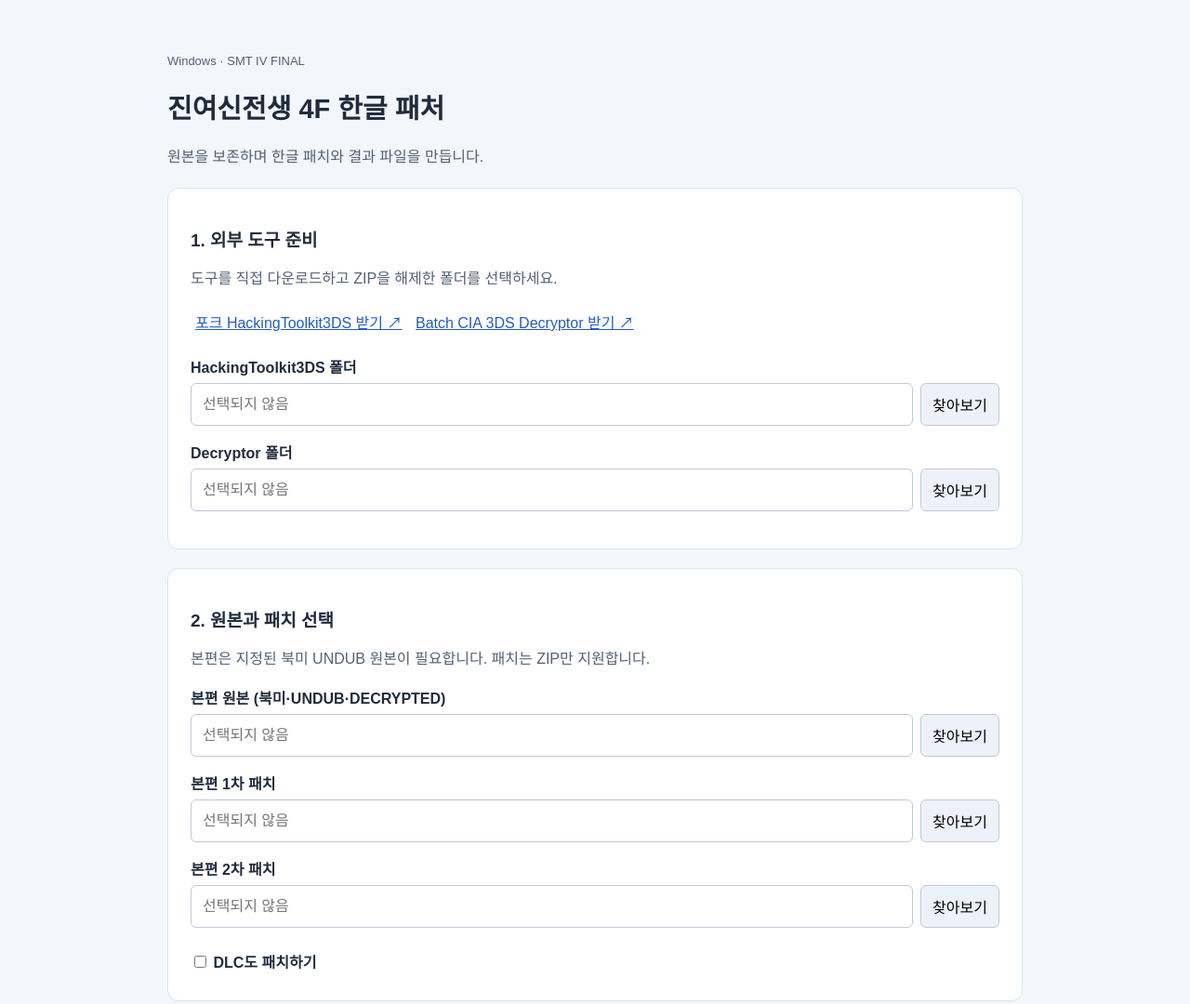
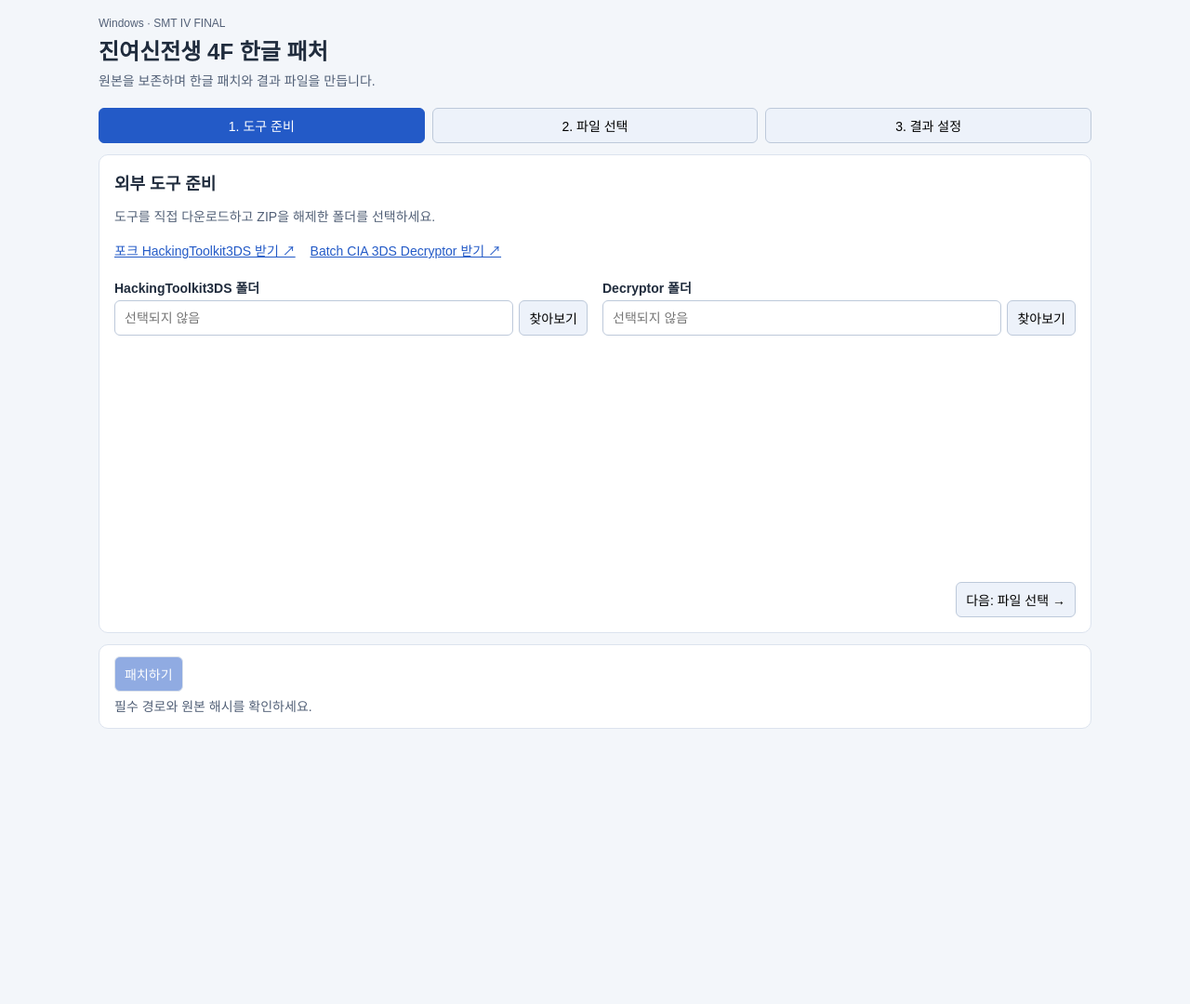
Before and after one commit to b4r0k0v/4F-korean-patcher, a website built with Vite: page index.html in a window 1280 px wide. Shown: the top 1080 px of the page at 93% size. After the commit the page ends 800 px from the top, so only its background shows below. Built offline with nearby package versions, Linux system fonts and the light colour scheme.

Commit message:
feat: split setup into tabs and keep patch controls visible

```diff
--- a/src/main.ts
+++ b/src/main.ts
@@ -13,10 +13,32 @@ const fields = [
 ] as const;
 export const app = document.querySelector<HTMLElement>('#app')!;
 app.innerHTML = `<header><span>Windows · SMT IV FINAL</span><h1>진여신전생 4F 한글 패처</h1><p>원본을 보존하며 한글 패치와 결과 파일을 만듭니다.</p></header>
-<section><h2>1. 외부 도구 준비</h2><p>도구를 직접 다운로드하고 ZIP을 해제한 폴더를 선택하세요.</p><p><button id="toolLink" class="link">포크 HackingToolkit3DS 받기 ↗</button> <button id="decryptLink" class="link">Batch CIA 3DS Decryptor 받기 ↗</button></p><div id="tools"></div></section>
-<section><h2>2. 원본과 패치 선택</h2><p>본편은 지정된 북미 UNDUB 원본이 필요합니다. 패치는 ZIP만 지원합니다.</p><div id="inputs"></div><label class="toggle"><input id="useDlc" type="checkbox"> DLC도 패치하기</label><div id="dlcInputs" hidden></div></section>
-<section><h2>3. 결과 설정</h2><div id="folders"></div><label>본편 형식 <select id="format"><option value="cia">CIA</option><option value="threeds">3DS</option></select></label><p>DLC 결과는 CIA로 저장됩니다. 작업·출력 폴더에 충분한 여유 공간을 확보하세요.</p></section>
-<section><button id="start" disabled>패치하기</button><button id="cancel" hidden>취소</button><p id="status" role="status" aria-live="polite">필수 경로와 원본 해시를 확인하세요.</p><div id="progress"></div><pre id="result" tabindex="0"></pre><button id="copy" hidden>상세 오류 복사</button><button id="openOutput" hidden>출력 폴더 열기</button></section>`;
+<nav role="tablist" aria-label="패치 준비 단계">
+<button id="tab-tools" class="step-tab" role="tab" aria-controls="panel-tools" aria-selected="true" data-step="tools">1. 도구 준비</button>
+<button id="tab-files" class="step-tab" role="tab" aria-controls="panel-files" aria-selected="false" tabindex="-1" data-step="files">2. 파일 선택</button>
+<button id="tab-output" class="step-tab" role="tab" aria-controls="panel-output" aria-selected="false" tabindex="-1" data-step="output">3. 결과 설정</button>
+</nav><div id="setup">
+<section id="panel-tools" class="setup-panel" role="tabpanel" aria-labelledby="tab-tools"><h2>외부 도구 준비</h2><p>도구를 직접 다운로드하고 ZIP을 해제한 폴더를 선택하세요.</p><p><button id="toolLink" class="link">포크 HackingToolkit3DS 받기 ↗</button> <button id="decryptLink" class="link">Batch CIA 3DS Decryptor 받기 ↗</button></p><div id="tools"></div><div class="step-actions"><button data-step="files">다음: 파일 선택 →</button></div></section>
+<section id="panel-files" class="setup-panel" role="tabpanel" aria-labelledby="tab-files" hidden><h2>원본과 패치 선택</h2><p>본편은 지정된 북미 UNDUB 원본이 필요합니다. 패치는 ZIP만 지원합니다.</p><div id="inputs"></div><label class="toggle"><input id="useDlc" type="checkbox"> DLC도 패치하기</label><div id="dlcInputs" hidden></div><div class="step-actions"><button data-step="output">다음: 결과 설정 →</button></div></section>
+<section id="panel-output" class="setup-panel" role="tabpanel" aria-labelledby="tab-output" hidden><h2>결과 설정</h2><div id="folders"></div><label>본편 형식 <select id="format"><option value="cia">CIA</option><option value="threeds">3DS</option></select></label><p>DLC 결과는 CIA로 저장됩니다. 작업·출력 폴더에 충분한 여유 공간을 확보하세요.</p><p>준비를 마쳤으면 아래의 <strong>패치하기</strong>를 누르세요.</p></section>
+</div><section id="run-panel" aria-label="실행 및 결과"><div class="run-actions"><button id="start" disabled>패치하기</button><button id="cancel" hidden>취소</button><button id="copy" hidden>상세 오류 복사</button><button id="openOutput" hidden>출력 폴더 열기</button></div><p id="status" role="status" aria-live="polite">필수 경로와 원본 해시를 확인하세요.</p><div id="progress"></div><pre id="result" tabindex="0"></pre></section>`;
+const tabs = [...app.querySelectorAll<HTMLButtonElement>('.step-tab')];
+function selectStep(step: string) {
+  for (const tab of tabs) {
+    const selected = tab.dataset.step === step;
+    tab.setAttribute('aria-selected', String(selected)); tab.tabIndex = selected ? 0 : -1;
+    document.querySelector<HTMLElement>(`#${tab.getAttribute('aria-controls')}`)!.hidden = !selected;
+  }
+  document.querySelector('#setup')!.scrollTop = 0;
+}
+app.querySelectorAll<HTMLButtonElement>('[data-step]').forEach(button => {
+  button.onclick = () => { selectStep(button.dataset.step!); if (!button.matches('.step-tab')) tabs.find(tab => tab.dataset.step === button.dataset.step)?.focus(); };
+});
+tabs.forEach((tab, index) => tab.onkeydown = event => {
+  const next = event.key === 'ArrowRight' ? (index + 1) % tabs.length : event.key === 'ArrowLeft' ? (index + tabs.length - 1) % tabs.length : event.key === 'Home' ? 0 : event.key === 'End' ? tabs.length - 1 : -1;
+  if (next < 0 || tabs[next].disabled) return;
+  event.preventDefault(); selectStep(tabs[next].dataset.step!); tabs[next].focus();
+});
 export const values: Record<string, string> = {};
 let stored: Record<string, string> = {};
 try { stored = JSON.parse(localStorage.getItem('4f-tools') || '{}'); } catch { /* recover corrupt preferences */ }
@@ -82,8 +104,8 @@ const progress = document.querySelector('#progress')!;
 let pendingClose = false;
 await listen<{ stage: string; completed: number; total: number }>('patch-progress', ({ payload: p }) => {
   status.textContent = `${p.stage} · ${p.completed}/${p.total}단계 완료`;
-  const line = document.createElement('p'); line.textContent = p.stage;
-  progress.append(line); if (progress.children.length > 12) progress.firstElementChild?.remove();
+  const bar = document.createElement('progress'); bar.max = p.total; bar.value = p.completed;
+  bar.setAttribute('aria-label', '완료한 패치 단계'); progress.replaceChildren(bar);
 });
 await listen('patch-close-requested', async () => {
   if (pendingClose) return;
@@ -100,6 +122,7 @@ start.onclick = async () => {
   try {
     const outcome = await invoke<{ files: string[]; warning?: string }>('start_patch', { request: inputs });
     status.textContent = outcome.warning || '패치 파일 생성이 완료되었습니다. 게임 내 동작은 별도로 확인하세요.';
+    const bar = progress.querySelector('progress'); if (bar) bar.value = bar.max;
     result.textContent = outcome.files.join('\n'); outputButton.hidden = false;
   } catch (e) { showError(e); }
   finally { cancel.hidden = true; setBusy(false); }
--- a/src/style.css
+++ b/src/style.css
@@ -1,8 +1,39 @@
-:root { font-family: "Malgun Gothic", sans-serif; color: #202c3d; background: #f3f6fa; }
-body { margin: 0; } main { max-width: 920px; margin: 32px auto; padding: 24px; }
-header > span { color: #526077; font-size: 13px; } h1 { font-size: 29px; } h2 { font-size: 19px; }
-section { background: white; border: 1px solid #dce3ee; border-radius: 12px; margin: 20px 0; padding: 24px; }
-p, small { color: #526077; line-height: 1.7; } .field { margin: 16px 0; } label { display: block; margin-bottom: 6px; font-weight: 600; }
-.path { display: flex; gap: 8px; } .path input { flex: 1; min-width: 0; } input, select, button { font: inherit; padding: 10px 12px; border-radius: 6px; border: 1px solid #bdc9da; }
-button { cursor: pointer; background: #edf2fa; } button:hover { background: #dae5f5; } button:disabled { opacity: .5; cursor: default; } #start { background: #235ac7; color: white; } .link { color: #235ac7; background: none; border: none; padding: 5px; text-decoration: underline; }
-small { display: block; overflow-wrap: anywhere; } .toggle { margin-top: 24px; } pre { white-space: pre-wrap; overflow-wrap: anywhere; font-size: 13px; max-height: 340px; overflow: auto; } :focus-visible { outline: 3px solid #6e99ed; outline-offset: 2px; } [hidden] { display: none !important; }
+:root { font-family: "Malgun Gothic", sans-serif; font-size: 14px; color: #202c3d; background: #f3f6fa; }
+* { box-sizing: border-box; }
+body { margin: 0; overflow: hidden; }
+main { max-width: 1100px; height: 100dvh; margin: 0 auto; padding: 16px; display: grid; grid-template-rows: auto auto minmax(0, 1fr) auto; gap: 12px; }
+header > span { color: #526077; font-size: 12px; }
+h1 { font-size: 24px; margin: 4px 0; } h2 { font-size: 18px; margin: 0 0 8px; }
+p { margin: 6px 0; } p, small { color: #526077; line-height: 1.5; }
+nav { display: grid; grid-template-columns: repeat(3, minmax(0, 1fr)); gap: 8px; }
+.step-tab[aria-selected="true"] { background: #235ac7; border-color: #235ac7; color: white; }
+#setup { min-height: 0; overflow: auto; }
+section { background: white; border: 1px solid #dce3ee; border-radius: 10px; padding: 16px; }
+.setup-panel { min-height: 100%; display: flex; flex-direction: column; }
+#tools, #inputs, #dlcInputs, #folders { display: grid; grid-template-columns: repeat(2, minmax(0, 1fr)); column-gap: 16px; }
+#inputs > .field:first-child { grid-column: 1 / -1; }
+.field { margin: 8px 0; min-width: 0; }
+label { display: block; margin-bottom: 4px; font-weight: 600; }
+.path { display: flex; gap: 6px; } .path input { flex: 1; min-width: 0; }
+input, select, button { font: inherit; padding: 8px 10px; border-radius: 6px; border: 1px solid #bdc9da; }
+button { cursor: pointer; background: #edf2fa; } button:hover { background: #dae5f5; }
+button:disabled { opacity: .5; cursor: default; } #start { background: #235ac7; color: white; }
+.link { color: #235ac7; background: none; border: none; padding: 4px 0; margin-right: 12px; text-decoration: underline; }
+small { display: block; overflow-wrap: anywhere; font-size: 12px; } small:empty { display: none; }
+.toggle { margin: 8px 0 0; }
+.step-actions { display: flex; justify-content: flex-end; margin-top: auto; padding-top: 10px; }
+#run-panel { min-height: 0; padding: 12px 16px; }
+.run-actions { display: flex; flex-wrap: wrap; gap: 8px; }
+#status { overflow-wrap: anywhere; margin-bottom: 0; }
+progress { display: block; width: 100%; height: 8px; margin-top: 8px; accent-color: #235ac7; }
+pre { white-space: pre-wrap; overflow-wrap: anywhere; font-size: 12px; max-height: min(16vh, 140px); overflow: auto; margin: 8px 0 0; }
+pre:empty, #progress:empty { display: none; }
+:focus-visible { outline: 3px solid #6e99ed; outline-offset: 2px; }
+[hidden] { display: none !important; }
+@media (max-height: 680px) {
+  main { padding: 10px; gap: 8px; }
+  header > span, header > p { display: none; }
+  h1 { font-size: 22px; }
+  section { padding: 12px; }
+  .field { margin: 5px 0; }
+}
```
Also changed, not shown: README.md.
